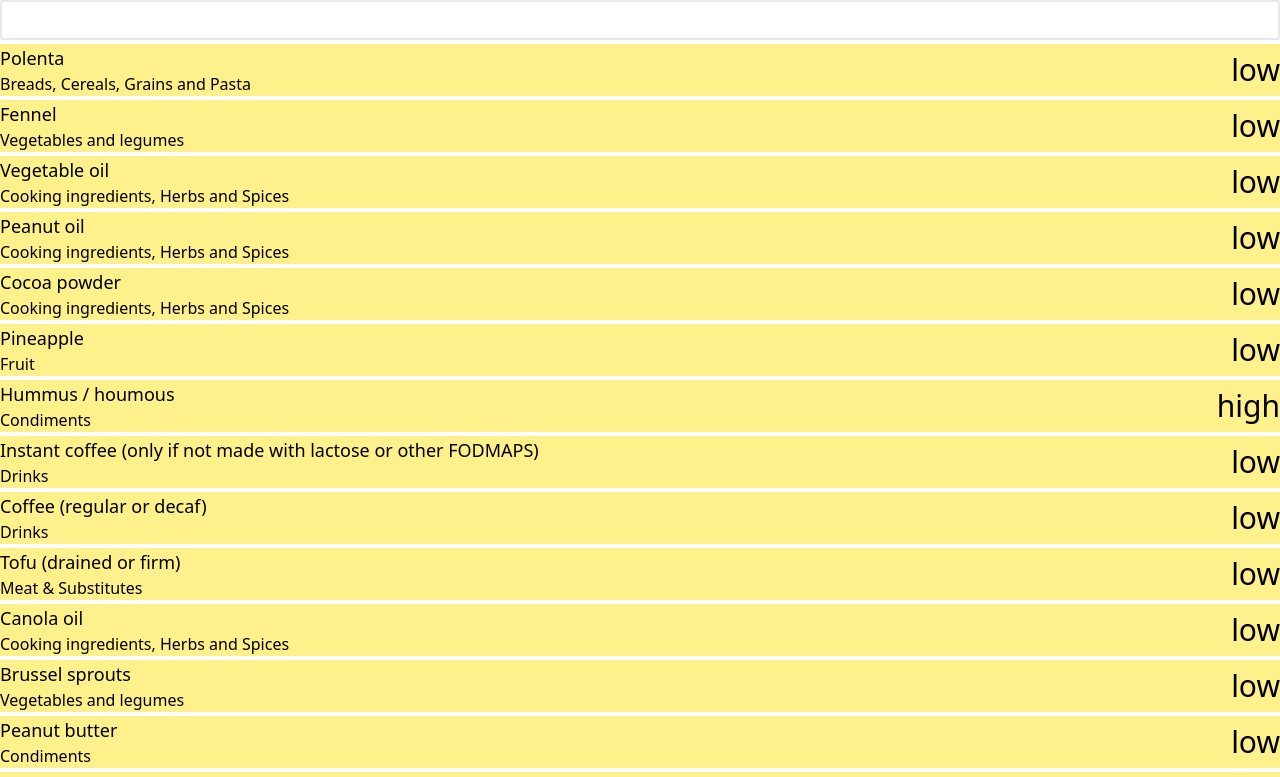
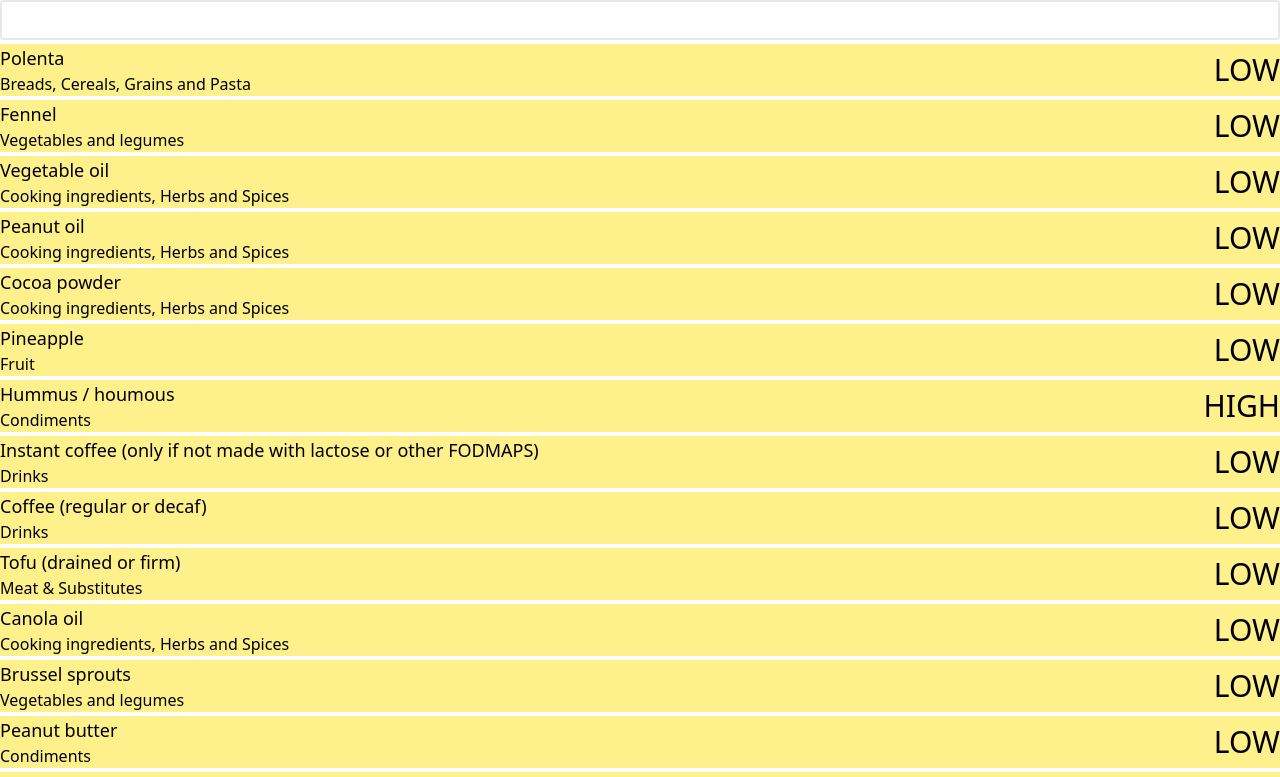
Before and after one commit to scottenock/fodmap-foss, a React (Vite) app: page / in a window 1280 px wide. Shown: the top 777 px of the page. Built offline with nearby package versions, Linux system fonts and the light colour scheme.

Commit message:
feat: capitalise fodmap

```diff
--- a/src/components/FoodList.tsx
+++ b/src/components/FoodList.tsx
@@ -19,7 +19,7 @@ const FoodList: React.FC<FoodListProps> = ({ foods }) => {
               <p className="text-lg">{food.name}</p>
               <p className="text-base">{food.category}</p>
             </div>
-            <p className="text-3xl">{food.fodmap}</p>
+            <p className="text-3xl">{food.fodmap.toUpperCase()}</p>
           </div>
         </Link>
       ))}
```
Also changed, not shown: 1 other file (tests, documents, lock files or other folders).
